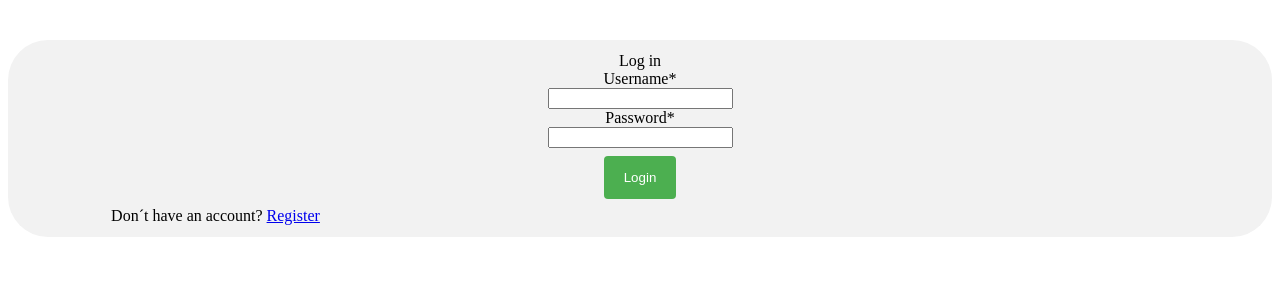
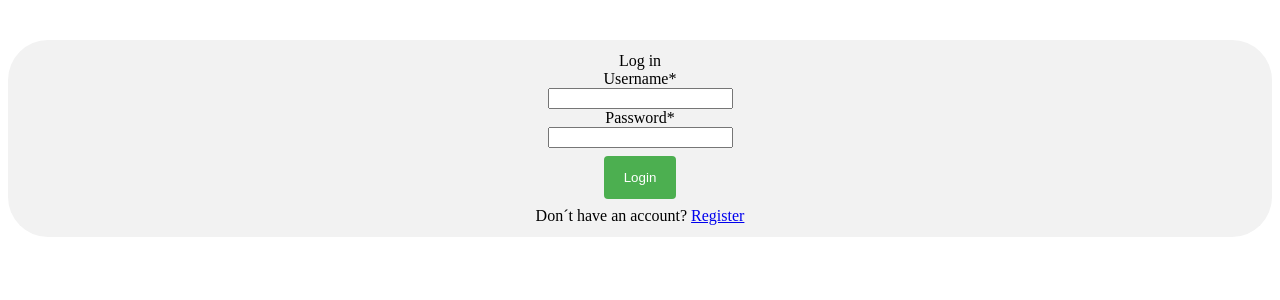
Before and after one commit to anisfaqiehah/ECS639U-Group51, a Django app: page / in a window 1280 px wide. Shown: the top 300 px of the page. Run offline with Django 3.2, Linux system fonts and the light colour scheme; some libraries are stand-ins or nearby versions.

Commit message:
Update login.html

```diff
--- a/auctions/templates/login.html
+++ b/auctions/templates/login.html
@@ -17,7 +17,7 @@
       {{form|crispy}}
       <button type="submit" class="btn btn-success">Login</button>
 </form>
-<div class='card shadow mx-auto text-center m-4 p-4 bg-light' style="width:375px;">
+<div class='card shadow mx-auto text-center m-4 p-4 bg-light'>
       Don´t have an account?
       <a class="btn btn-outline-primary mt-3" href="{% url 'register' %}">
           Register
```
